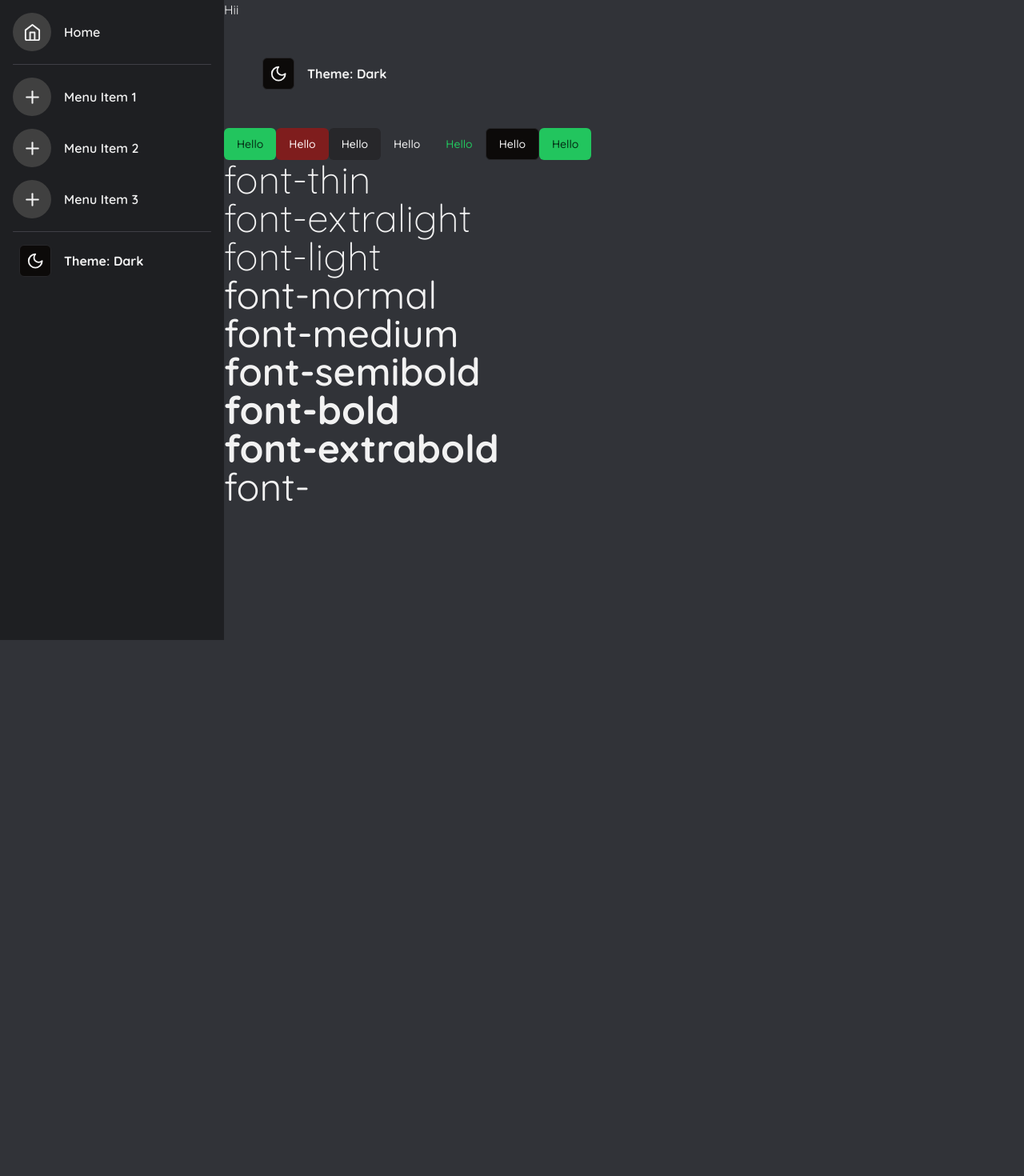
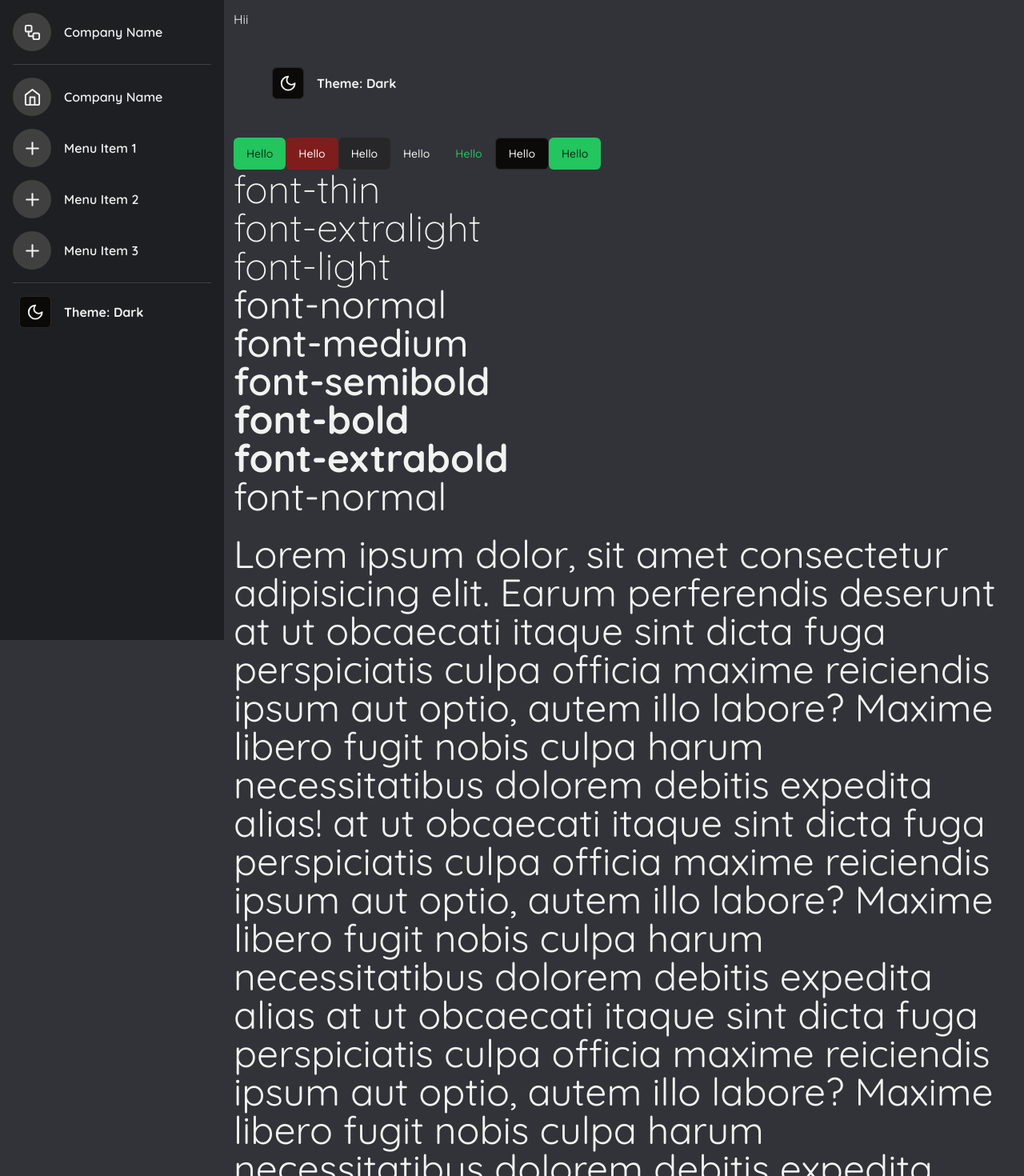
Before and after one commit to faran4iqvia/nextjs-shadcn, a Next.js app: page / in a window 1280 px wide. Shown: the top 1470 px of the page at 80% size. Before the commit the page ends 800 px from the top, so only its background shows below. Built offline with nearby package versions, Linux system fonts and the light colour scheme.

Commit message:
🚀 fix: nav items

```diff
--- a/app/(main)/layout.tsx
+++ b/app/(main)/layout.tsx
@@ -11,7 +11,8 @@ const MainLayout = ({
       <div className="hidden md:flex h-full md:w-[200px] lg:w-[280px] z-30 flex-col fixed  inset-y-0">
         <NavSidebar />
       </div>
-      <main className="md:pl-[200px] lg:pl-[280px] h-full">{children}</main>
+      {/* adjusting padding pixels here */}
+      <main className="md:pl-[212px] lg:pl-[292px] h-full py-3 pr-3">{children}</main>
     </div>
   );
 };
--- a/app/(main)/page.tsx
+++ b/app/(main)/page.tsx
@@ -5,7 +5,7 @@ export default function Home() {
   return (
     <section className="">
       <p>Hii</p>
-      <div className='m-12'>
+      <div className="m-12">
         <ThemeToggle />
       </div>
       <Button>Hello</Button>
@@ -24,7 +24,17 @@ export default function Home() {
       <p className="font-semibold text-5xl">font-semibold</p>
       <p className="font-bold text-5xl">font-bold</p>
       <p className="font-extrabold text-5xl">font-extrabold</p>
-      <p className="text-5xl">font-</p>
+      <p className="text-5xl">font-normal</p>
+      <br />
+      <p className="text-5xl">
+        Lorem ipsum dolor, sit amet consectetur adipisicing elit. Earum perferendis deserunt at ut obcaecati itaque sint
+        dicta fuga perspiciatis culpa officia maxime reiciendis ipsum aut optio, autem illo labore? Maxime libero fugit
+        nobis culpa harum necessitatibus dolorem debitis expedita alias! at ut obcaecati itaque sint dicta fuga
+        perspiciatis culpa officia maxime reiciendis ipsum aut optio, autem illo labore? Maxime libero fugit nobis culpa
+        harum necessitatibus dolorem debitis expedita alias at ut obcaecati itaque sint dicta fuga perspiciatis culpa
+        officia maxime reiciendis ipsum aut optio, autem illo labore? Maxime libero fugit nobis culpa harum
+        necessitatibus dolorem debitis expedita alias
+      </p>
     </section>
   );
 }
--- a/components/navigation/nav-sidebar.tsx
+++ b/components/navigation/nav-sidebar.tsx
@@ -1,6 +1,6 @@
 import { Separator } from '@/components/ui/separator';
 import { ScrollArea } from '@/components/ui/scroll-area';
-import { Home, Plus } from 'lucide-react';
+import { Home, Plus, Workflow } from 'lucide-react';
 
 import ThemeToggle from '@/components/theme-toggle';
 
@@ -9,13 +9,22 @@ const NavSidebar = () => {
     <nav className="space-y-4 flex flex-col font-semibold items-center h-full w-full bg-gray-100 dark:bg-[#1e1f22] p-4">
       <button className="group flex items-center w-full gap-4">
         <div className="flex h-[48px] w-[48px] rounded-[24px] group-hover:rounded-[16px] transition-all overflow-hidden items-center justify-center bg-background dark:bg-neutral-700 group-hover:bg-emerald-500">
-          <Home className="group-hover:text-white transition" size={23} />
+          <Workflow className="group-hover:text-white transition" size={23} />
         </div>
-        Home
+       Company Name
       </button>
 
       <Separator className="h-[1px] bg-zinc-300 dark:bg-zinc-700 rounded-md !mt-4 mx-auto" />
       <ScrollArea className="flex flex-col gap-y-4 w-full">
+
+      <button className="group flex items-center w-full gap-4 mb-4">
+        <div className="flex h-[48px] w-[48px] rounded-[24px] group-hover:rounded-[16px] transition-all overflow-hidden items-center justify-center bg-background dark:bg-neutral-700 group-hover:bg-emerald-500">
+          <Home className="group-hover:text-white transition" size={23} />
+        </div>
+       Company Name
+      </button>
+
+
         {Array(3)
           .fill('-')
           .map((_, i) => (
--- a/components/theme-toggle.tsx
+++ b/components/theme-toggle.tsx
@@ -8,7 +8,7 @@ import { Button } from '@/components/ui/button';
 const ThemeToggle = () => {
   const { theme, setTheme } = useTheme();
 
-  return (<div className='flex items-center w-full cursor-pointer' onClick={() => setTheme(theme === 'dark' ? 'light' : 'dark')}>
+  return (<div className='flex  items-center w-full cursor-pointer' onClick={() => setTheme(theme === 'dark' ? 'light' : 'dark')}>
     <Button variant="outline" size="icon" >
       <Sun  className="h-[1.4rem] w-[1.4rem] rotate-0 scale-100 transition-all dark:-rotate-90 dark:scale-0" />
       <Moon  className="absolute h-[1.4rem] w-[1.4rem] rotate-90 scale-0 transition-all dark:rotate-0 dark:scale-100" />
```
